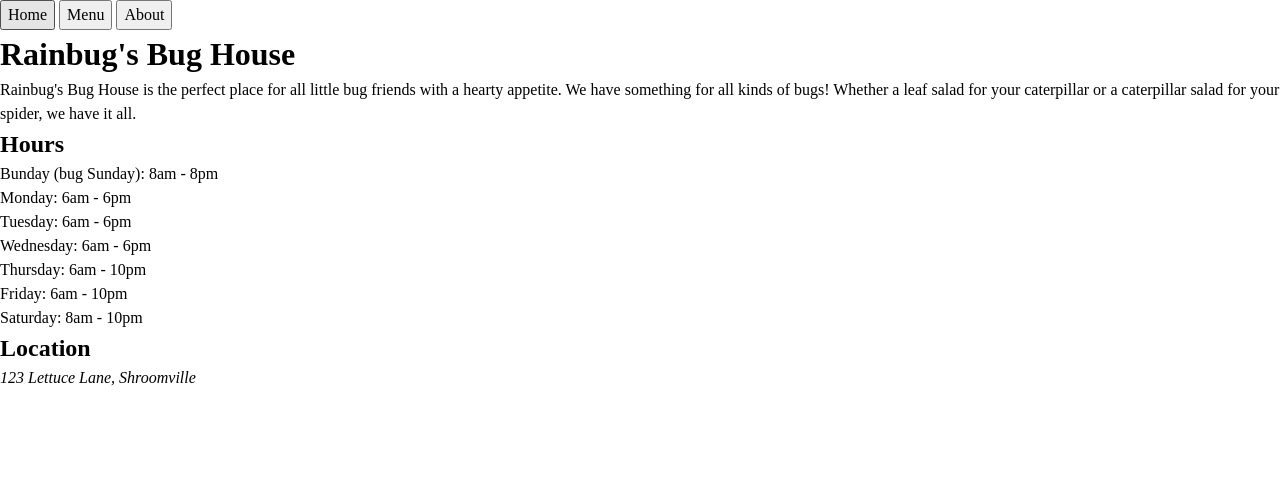
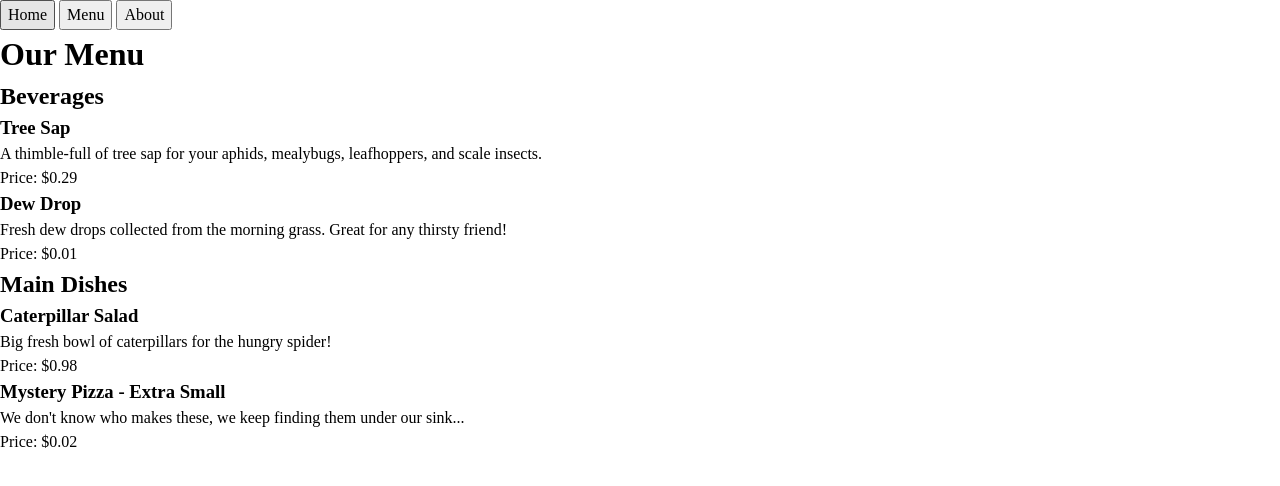
Before and after one commit to natsilRain/restaurant-page, a website built with webpack: page src/template.html in a window 1280 px wide. Both pictures are taken after a click on the button "Menu". Built offline with nearby package versions, Linux system fonts and the light colour scheme.

Commit message:
Add home.js, menu.js, and tab switching logic

```diff
--- a/src/home.js
+++ b/src/home.js
@@ -1,5 +1,7 @@
 export const generateHomeContent = function () {
     const contentContainer = document.querySelector(".content");
+    const content = document.createElement("div");
+    content.classList.add("content-div");
 
     const headline = document.createElement("h1");
     headline.classList.add("headline");
@@ -8,7 +10,7 @@ export const generateHomeContent = function () {
     const introTextContainer = document.createElement("div");
     introTextContainer.classList.add("intro-text");
     introTextContainer.innerHTML = `
-        <p>Rainbug's Bug House is the perfect place for all little bug friends with a hearty appetite. We have something for all kinds of bugs! Whether a leaf salad for your caterpillar or a caterpillar salad for your spider, we have it all.</p>
+        <p>Rainbug's Bug House is the perfect place for all little bug friends with a hearty appetite. We have something for all kinds of bugs! Whether a leaf salad for your caterpillar or a caterpillar salad for your spider, we have it all!</p>
     `;
 
     const openHoursContainer = document.createElement("div");
@@ -33,8 +35,9 @@ export const generateHomeContent = function () {
         <address>123 Lettuce Lane, Shroomville</address>
     `;
 
-    contentContainer.appendChild(headline);
-    contentContainer.appendChild(introTextContainer);
-    contentContainer.appendChild(openHoursContainer);
-    contentContainer.appendChild(locationContainer);
+    contentContainer.appendChild(content);
+    content.appendChild(headline);
+    content.appendChild(introTextContainer);
+    content.appendChild(openHoursContainer);
+    content.appendChild(locationContainer);
 }
--- a/src/index.js
+++ b/src/index.js
@@ -1,4 +1,21 @@
 import "./styles.css";
 import { generateHomeContent } from "./home.js";
+import { generateMenuContent } from "./menu.js";
 
 generateHomeContent();
+
+const homeBtn = document.getElementById("homeBtn");
+const menuBtn  = document.getElementById("menuBtn");
+const aboutBtn = document.getElementById("aboutBtn");
+
+homeBtn.addEventListener("click", (e) => {
+    const content = document.querySelector(".content-div");
+    content.remove();
+    generateHomeContent();
+});
+
+menuBtn.addEventListener("click", (e) => {
+    const content = document.querySelector(".content-div");
+    content.remove();
+    generateMenuContent();
+});
--- /dev/null
+++ b/src/menu.js
@@ -0,0 +1,67 @@
+export const generateMenuContent = function () {
+    const contentContainer = document.querySelector(".content");
+    const content = document.createElement("div");
+    content.classList.add("content-div");
+
+    const headline = document.createElement("h1");
+    headline.classList.add("headline");
+    headline.textContent = "Our Menu";
+
+    const bevHeadline = document.createElement("h2");
+    bevHeadline.classList.add("sub-header");
+    bevHeadline.textContent = "Beverages";
+
+    const beverage1 = document.createElement("div");
+    beverage1.classList.add("menu-item");
+    beverage1.innerHTML = `
+        <h3>Tree Sap</h3>
+        <p>A thimble-full of tree sap for your aphids, mealybugs, leafhoppers, and scale insects.</p>
+        <p class="price">Price: $0.29</p>
+    `;
+
+    const beverage2 = document.createElement("div");
+    beverage2.classList.add("menu-item");
+    beverage2.innerHTML = `
+        <h3>Dew Drop</h3>
+        <p>Fresh dew drops collected from the morning grass. Great for any thirsty friend!</p>
+        <p class="price">Price: $0.01</p>
+    `;
+
+    const mainHeadline = document.createElement("h2");
+    mainHeadline.classList.add("sub-header");
+    mainHeadline.textContent = "Main Dishes";
+
+    const dish1 = document.createElement("div");
+    dish1.classList.add("menu-item");
+    dish1.innerHTML = `
+        <h3>Leaf Salad<h3>
+        <p>Big fresh bowl of leaves for the hungry caterpillar!</p>
+        <p class="price">Price: $0.99</p>
+    `;
+
+    const dish2 = document.createElement("div");
+    dish1.classList.add("menu-item");
+    dish1.innerHTML = `
+        <h3>Caterpillar Salad</h3>
+        <p>Big fresh bowl of caterpillars for the hungry spider!</p>
+        <p class="price">Price: $0.98</p>
+    `;
+
+    const dish3 = document.createElement("div");
+    dish3.classList.add("menu-item");
+    dish3.innerHTML = `
+        <h3>Mystery Pizza - Extra Small</h3>
+        <p>We don't know who makes these, we keep finding them under our sink...</p>
+        <p class="price">Price: $0.02</p>
+    `;
+
+    contentContainer.appendChild(content);
+    content.appendChild(headline);
+    content.appendChild(bevHeadline);
+    content.appendChild(beverage1);
+    content.appendChild(beverage2);
+    content.appendChild(mainHeadline);
+    content.appendChild(dish1);
+    content.appendChild(dish2);
+    content.appendChild(dish3);
+}
--- a/src/template.html
+++ b/src/template.html
@@ -8,9 +8,9 @@
 <body>
     <header>
         <nav>
-            <button>Home</button>
-            <button>Menu</button>
-            <button>About</button>
+            <button type="button" id="homeBtn">Home</button>
+            <button type="button" id="menuBtn">Menu</button>
+            <button type="button" id="aboutBtn">About</button>
         </nav>
     </header>
 
```
Also changed, not shown: src/contact.js (added).
